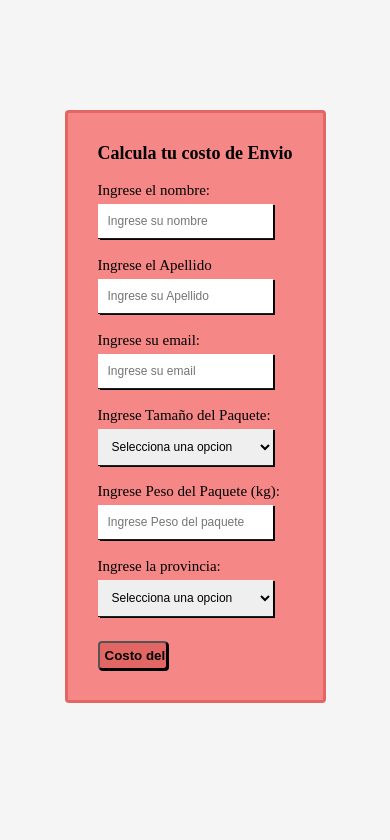
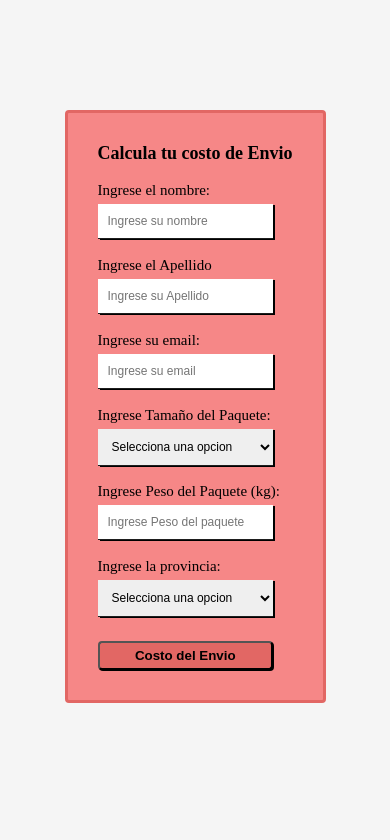
Before and after one commit to cgvilla17/FormularioPacky, a plain HTML site: page index.html in a window 390 px wide. Shown: the top 840 px of the page. Drawn offline with Linux system fonts and the light colour scheme.

Commit message:
arreglo btn responsivo

```diff
--- a/style.css
+++ b/style.css
@@ -126,6 +126,9 @@ select {
         /* margin: auto; */
 
     }
+    .btn-registrar {
+        width: 90%;
+    }
 }
 
 @media screen and (max-width: 850px) {
```
